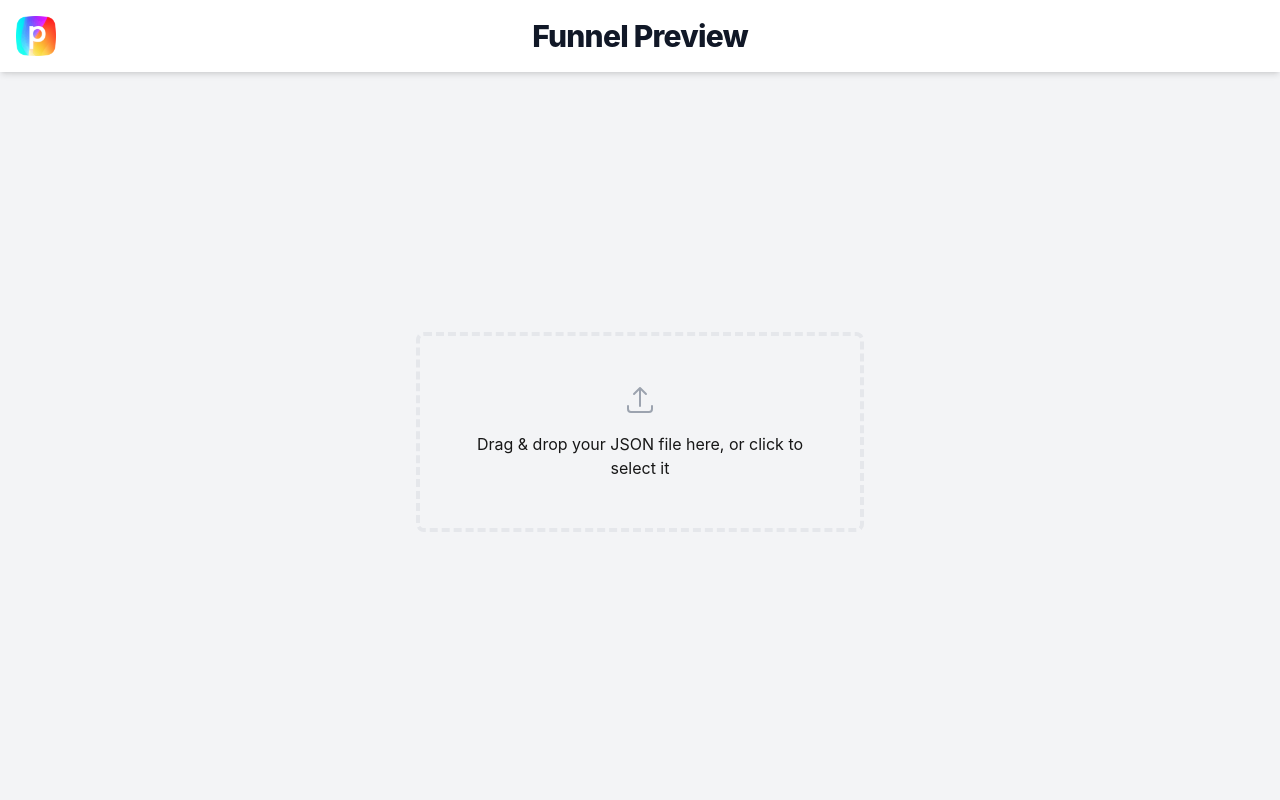
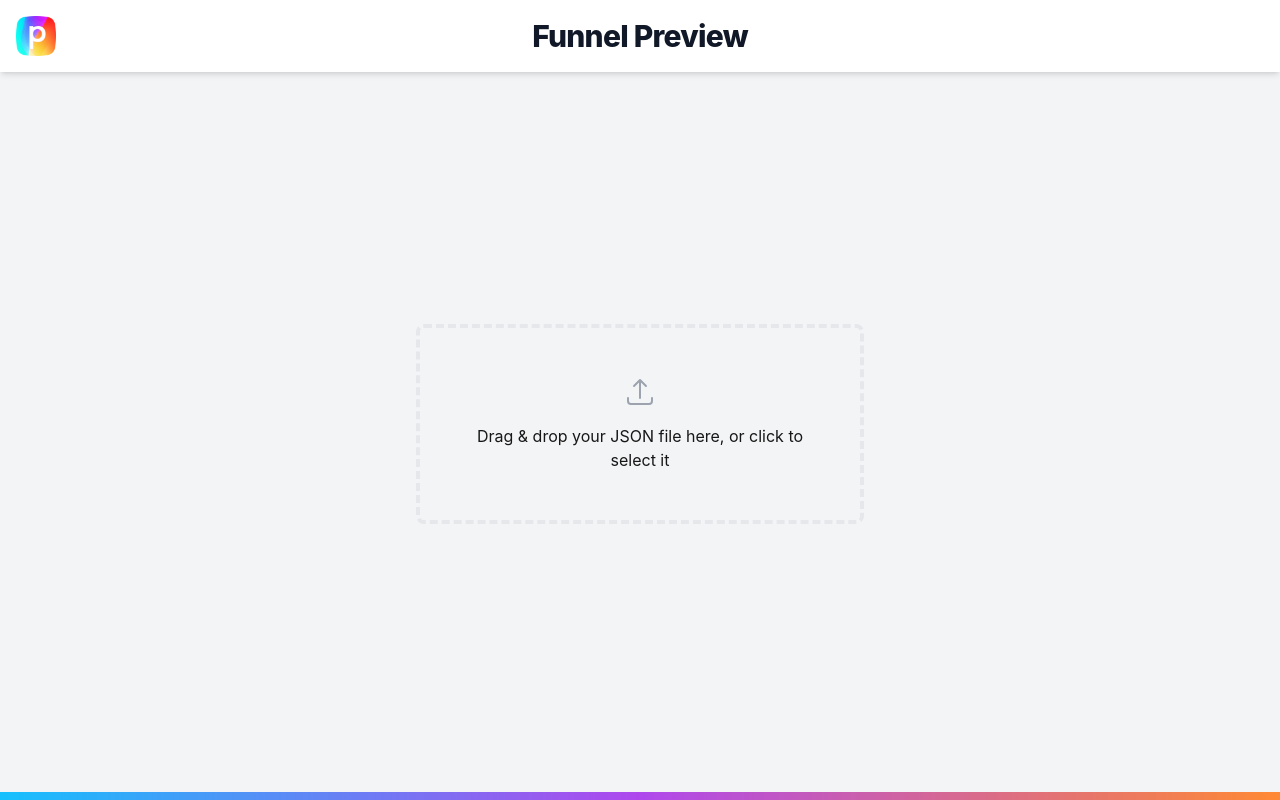
Before and after one commit to antoniocosentino/funnel-preview, a Next.js app: page / in a window 1280 px wide. Built offline with nearby package versions, Linux system fonts and the light colour scheme.

Commit message:
rainbow footer

```diff
--- /dev/null
+++ b/src/components/Footer.tsx
@@ -0,0 +1,7 @@
+import React from 'react';
+
+const Footer: React.FC = () => (
+    <footer className="absolute bottom-0 left-0 w-full p-0 h-2 [background-image:linear-gradient(90deg,#16c0fd,#af48ed_50%,#ff8933)]"></footer>
+);
+
+export default Footer;
--- a/src/pages/index.tsx
+++ b/src/pages/index.tsx
@@ -1,19 +1,21 @@
 import Header from '../components/Header';
 import { AppContextProvider } from '../context/AppContext';
 import MainView from '../components/MainView';
+import Footer from '../components/Footer';
 
 export default function Home() {
 
     return (
         <AppContextProvider>
-            <div className="relative min-h-screen bg-gray-100">
+            <div className="relative min-h-screen flex flex-col bg-gray-100">
                 <Header />
 
-                <main className="flex justify-center items-center min-h-screen pt-16">
+                <main className="flex-grow flex justify-center items-center pt-16 pb-4">
                     <MainView />
                 </main>
+
+                <Footer />
             </div>
         </AppContextProvider>
-
     );
 }
```
